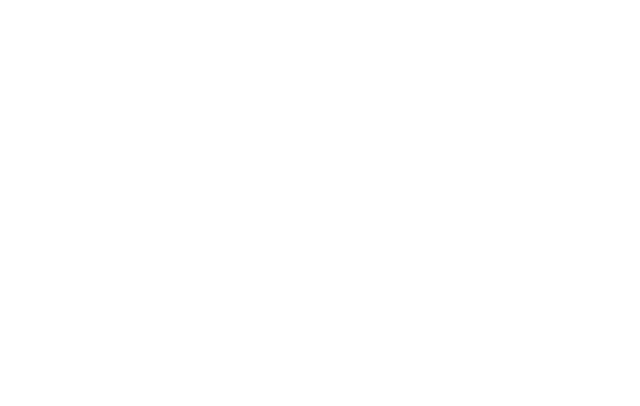
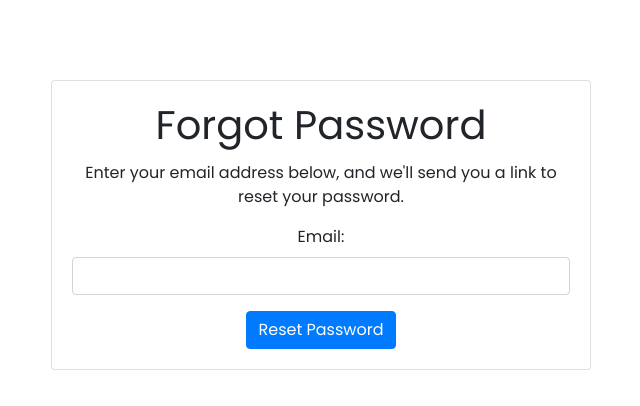
Before and after one commit to ShawnC-LaunchCode/Liftoff-group-01, a React (Create React App) app in the folder dressme-frontend/: page /ForgotPassword in a window 1280 px wide. Before the commit this address had no page. Shown: the top 406 px of the page, without its empty margins (319-959 px from the left). Built offline with nearby package versions, Linux system fonts and the light colour scheme.

Commit message:
updated styling and routes for Forgot password page

```diff
--- a/dressme-frontend/src/App.js
+++ b/dressme-frontend/src/App.js
@@ -30,6 +30,7 @@
 import Sample from './Weather/Sample';
 import NavBar from './components/NavBar';
 import Forecast from './Weather/Forecast';
+import ForgotPassword from './Pages/ForgotPassword.js';
 
 
 
@@ -52,6 +53,7 @@
         <Route path="/LogOut" element={<LogOut/>} />
         <Route path="/Events" element={<Events/>} />
         <Route path="/MyCloset" element={<MyCloset/>} />
+        <Route path="/ForgotPassword" element={<ForgotPassword/>} />
 
           <Route path='/listclothcategory' element={<ListClothCategory />}></Route>
           <Route path='/cloths' element={<ListCloths />}></Route>
--- a/dressme-frontend/src/Pages/ForgotPassword.js
+++ b/dressme-frontend/src/Pages/ForgotPassword.js
@@ -0,0 +1,71 @@
+
+import React, { useState } from 'react';
+import Swal from 'sweetalert2';
+
+
+function ForgotPassword() {
+  const [email, setEmail] = useState('');
+
+  const handleEmailChange = (e) => {
+    setEmail(e.target.value);
+  };
+
+  const handleSubmit = (e) => {
+    e.preventDefault();
+
+    const data = { email };
+
+    fetch("http://localhost:8080/forgot-password", {
+      method: "POST",
+      headers: { "Content-Type": "application/json" },
+      body: JSON.stringify(data),
+    })
+      .then((res) => res.json())
+      .then((response) => {
+        if (response.success) {
+          Swal.fire({
+            icon: 'success',
+            title: 'Password reset email sent!',
+            text: 'Please check your email for instructions.',
+          });
+        } else {
+          Swal.fire({
+            icon: 'error',
+            title: 'Error',
+            text: response.message || 'An error occurred.',
+          });
+        }
+      })
+      .catch((error) => {
+        console.error('Error:', error);
+      });
+  };
+
+  return (
+    <div className="container mt-5">
+      <div className="row justify-content-center">
+        <div className="col-md-6">
+          <div className="card">
+            <div className="card-body">
+              <h1 className="card-title text-center">Forgot Password</h1>
+              <p className="card-text text-center">
+                Enter your email address below, and we'll send you a link to reset your password.
+              </p>
+              <form onSubmit={handleSubmit}>
+                <div className="mb-3">
+                  <label htmlFor="email" className="form-label">Email:</label>
+                  <input type="email" className="form-control" id="email" value={email} onChange={handleEmailChange} />
+                </div>
+                <button type="submit" className="btn btn-primary">Reset Password</button>
+              </form>
+            </div>
+          </div>
+        </div>
+      </div>
+      {/* Include Bootstrap from CDN */}
+      <link rel="stylesheet" href="https://stackpath.bootstrapcdn.com/bootstrap/4.3.1/css/bootstrap.min.css" integrity="sha384-ggOyR0iXCbMQv3Xipma34MD+dH/1fQ784/j6cY/iJTQUOhcWr7x9JvoRxT2MZw1T" crossOrigin="anonymous" />
+    </div>
+  );
+}
+
+export default ForgotPassword;
--- a/dressme-frontend/src/Pages/Login.js
+++ b/dressme-frontend/src/Pages/Login.js
@@ -1,6 +1,7 @@
 import React, { useState } from 'react';
 import { Link, useNavigate } from "react-router-dom";
 import Swal from "sweetalert2";
+import ForgotPassword from './ForgotPassword';
 
 function Login() {
 
@@ -52,7 +53,7 @@
       <br/><label>Password <input type="password" name="password" value={password} onChange={handlePasswordChange}/></label>
       <br/><button className='btn' type="submit">Log In</button>
   </form>
-  <Link to="/forgot-password">Forgot Password?</Link>
+  <Link to="/ForgotPassword">Forgot Password?</Link>
 
   </div>
       </div>
--- /dev/null
+++ b/package.json
@@ -0,0 +1,5 @@
+{
+  "dependencies": {
+    "bootstrap": "^5.3.2"
+  }
+}
```
Also changed, not shown: 1 other file (tests, documents, lock files or other folders).
